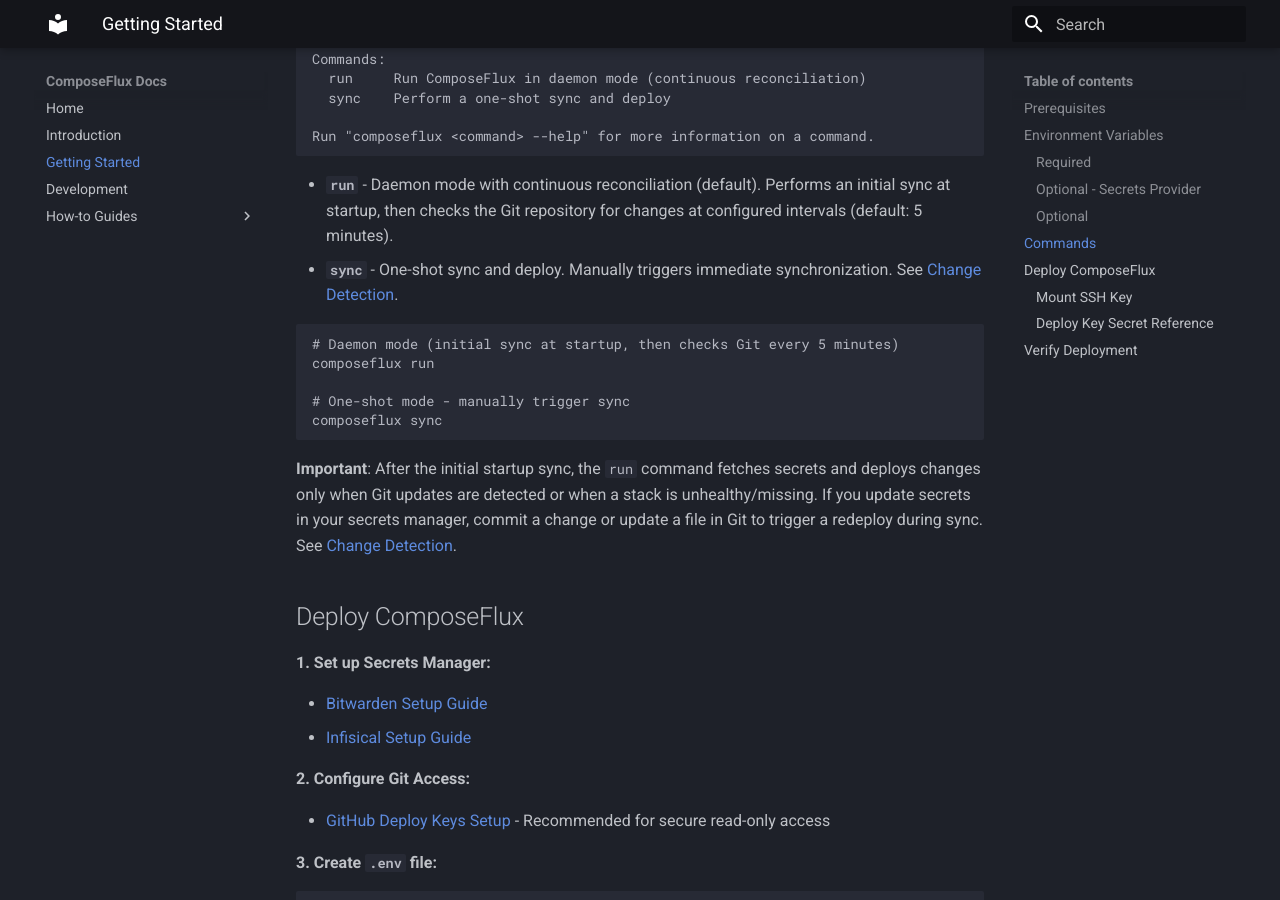
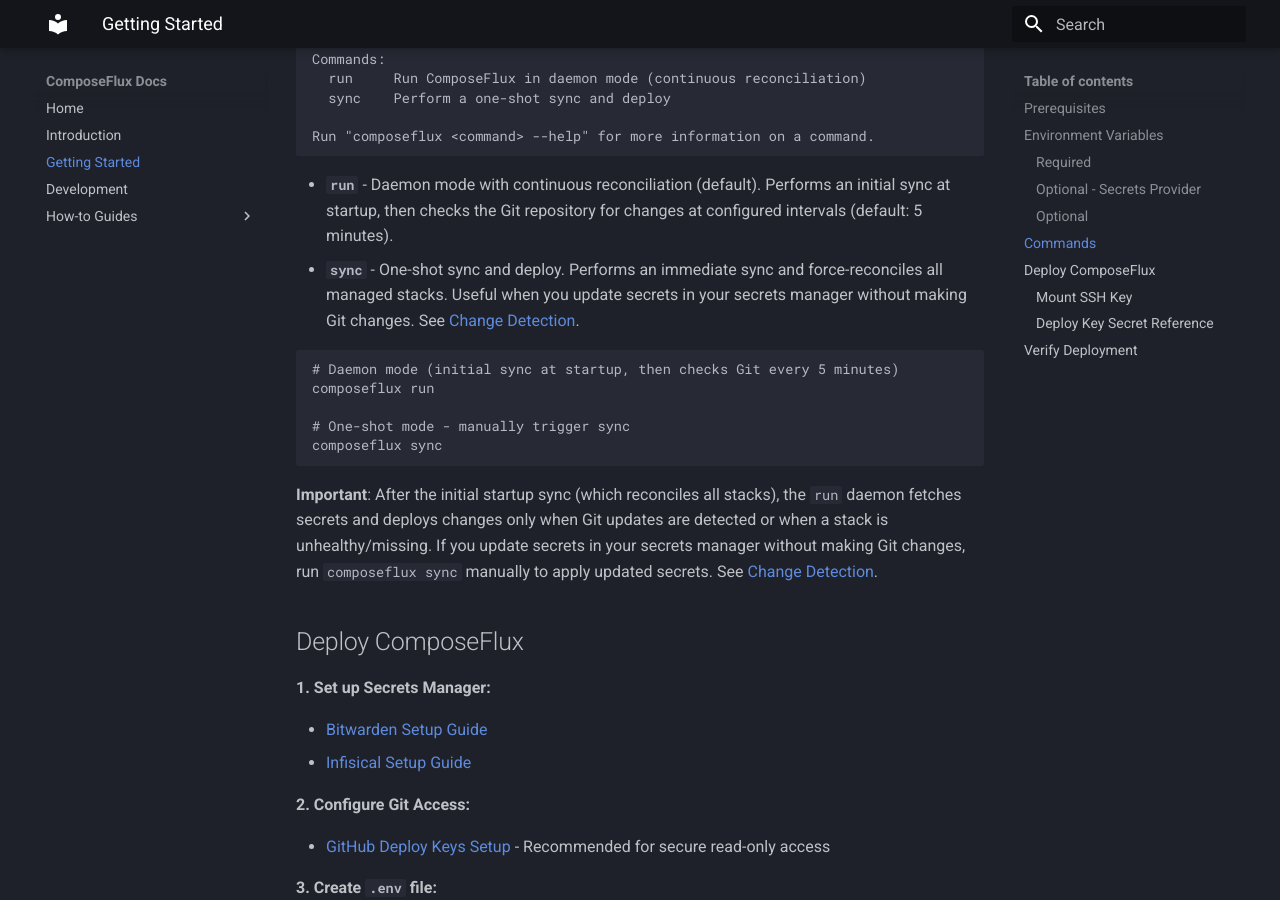
Before and after one commit to veerendra2/composeflux, an MkDocs documentation site: the page built from docs/GettingStarted.md, in a window 1280 px wide and 900 px high, scrolled down 3148 px. Built offline with MkDocs 1.6.1 and Material for MkDocs 9.7.7, drawn with Linux system fonts in a browser that asks for light colours.

Commit message:
docs: clarify initial sync and sync command force-reconciliation

````diff
--- a/docs/GettingStarted.md
+++ b/docs/GettingStarted.md
@@ -92,7 +92,7 @@
 
 - **`run`** - Daemon mode with continuous reconciliation (default). Performs an initial sync at startup, then checks the
   Git repository for changes at configured intervals (default: 5 minutes).
-- **`sync`** - One-shot sync and deploy. Manually triggers immediate synchronization. See
+- **`sync`** - One-shot sync and deploy. Performs an immediate sync and force-reconciles all managed stacks. Useful when you update secrets in your secrets manager without making Git changes. See
   [Change Detection](Introduction.md#git-diff--dependency-change-detection).
 
 ```bash
@@ -103,8 +103,7 @@
 composeflux sync
 ```
 
-**Important**: After the initial startup sync, the `run` command fetches secrets and deploys changes only when Git
-updates are detected or when a stack is unhealthy/missing. If you update secrets in your secrets manager, commit a change or update a file in Git to trigger a redeploy during sync. See
+**Important**: After the initial startup sync (which reconciles all stacks), the `run` daemon fetches secrets and deploys changes only when Git updates are detected or when a stack is unhealthy/missing. If you update secrets in your secrets manager without making Git changes, run `composeflux sync` manually to apply updated secrets. See
 [Change Detection](Introduction.md#git-diff--dependency-change-detection).
 
 ## Deploy ComposeFlux
````
Also changed, not shown: docs/Introduction.md (+1 -1 lines).
